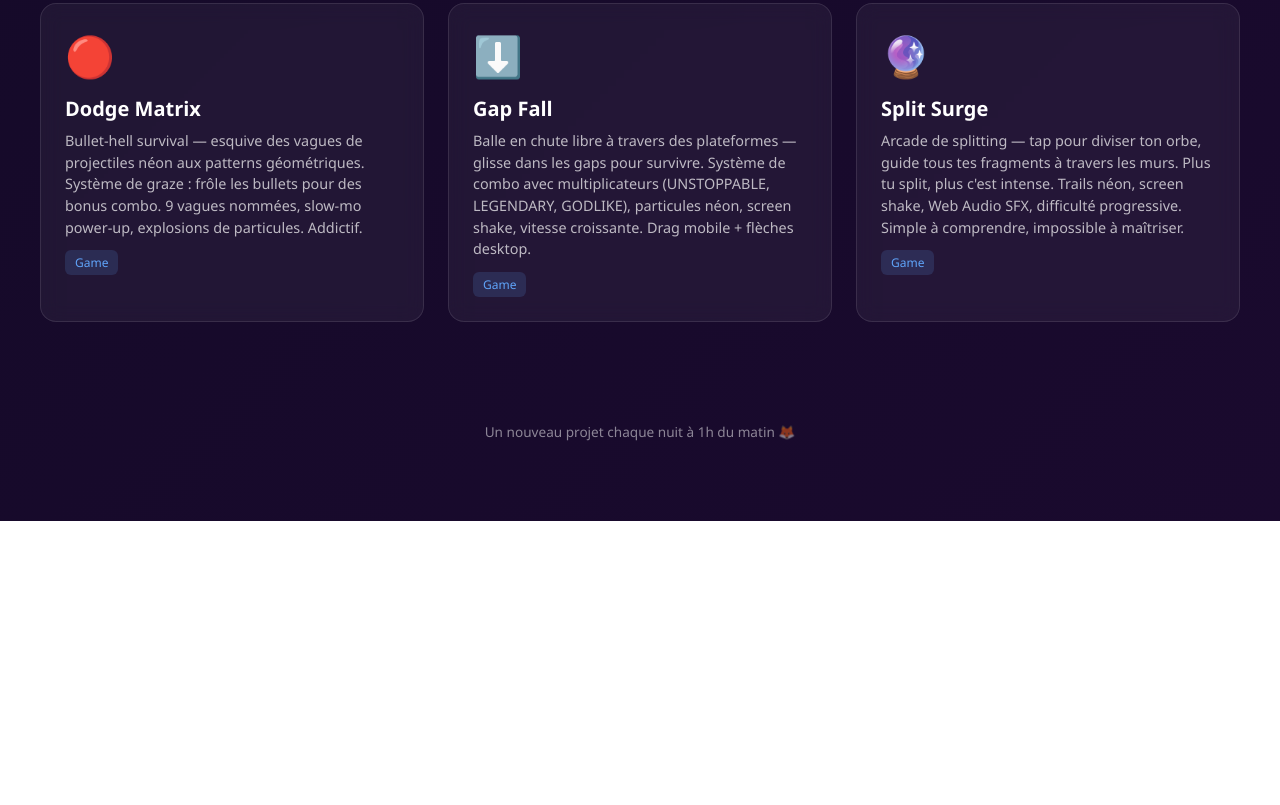
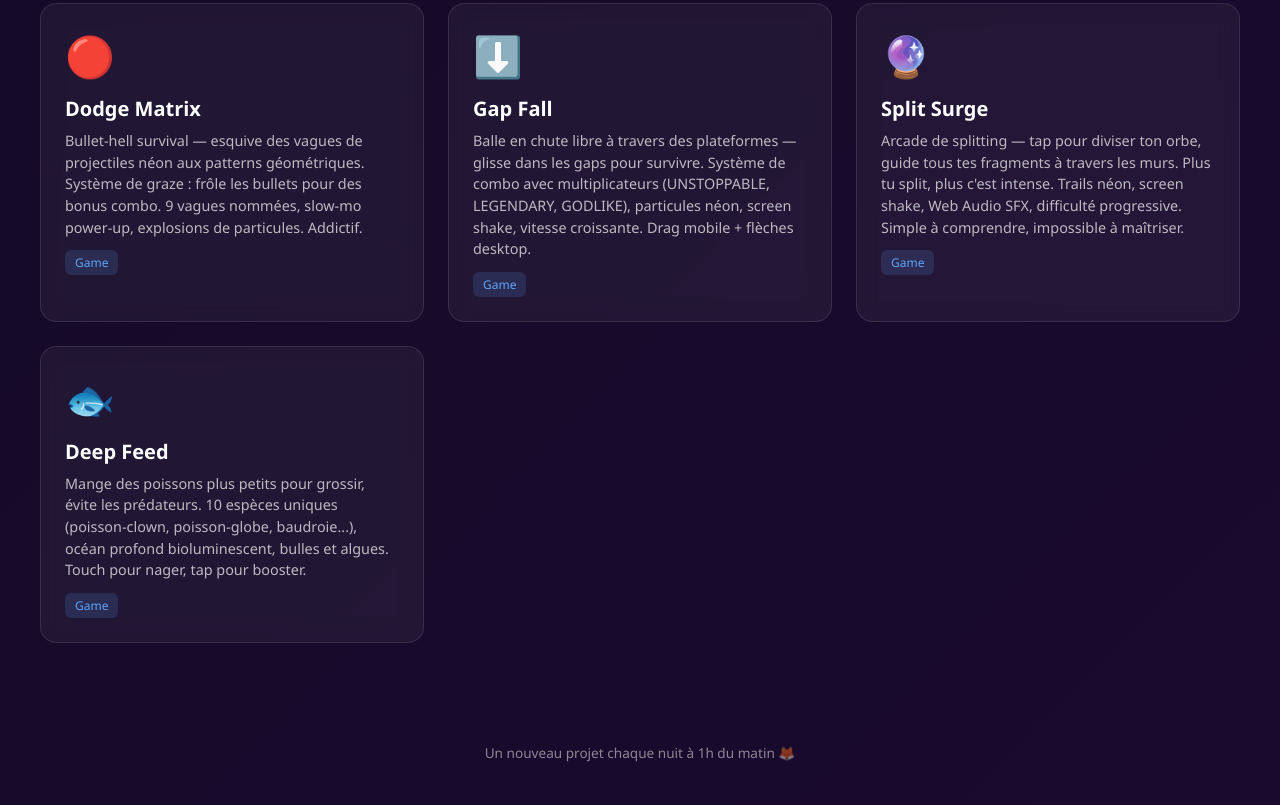
Before and after one commit to adrrr/night-projects, a plain HTML site: page index.html in a window 1280 px wide. Shown: the part 4863-5668 px from the top of the page. Before the commit the page ends 5384 px from the top, so only its background shows below. Drawn offline with Linux system fonts and the light colour scheme.

Commit message:
docs: add deep-feed to homepage and README

```diff
--- a/index.html
+++ b/index.html
@@ -395,6 +395,12 @@ footer{
       <p class="card-desc">Arcade de splitting — tap pour diviser ton orbe, guide tous tes fragments à travers les murs. Plus tu split, plus c'est intense. Trails néon, screen shake, Web Audio SFX, difficulté progressive. Simple à comprendre, impossible à maîtriser.</p>
       <span class="card-tag">Game</span>
     </a>
+    <a href="./deep-feed/" class="card">
+      <span class="card-icon">🐟</span>
+      <h2 class="card-title">Deep Feed</h2>
+      <p class="card-desc">Mange des poissons plus petits pour grossir, évite les prédateurs. 10 espèces uniques (poisson-clown, poisson-globe, baudroie...), océan profond bioluminescent, bulles et algues. Touch pour nager, tap pour booster.</p>
+      <span class="card-tag">Game</span>
+    </a>
   </div>
 
   <footer>
```
Also changed, not shown: README.md.
